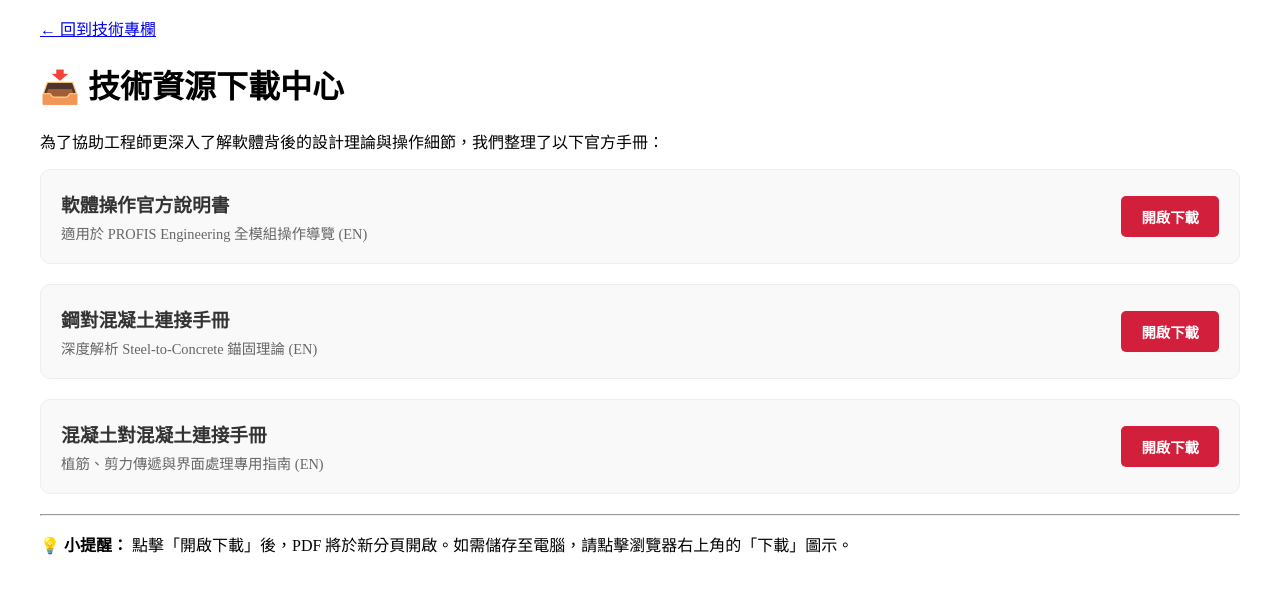
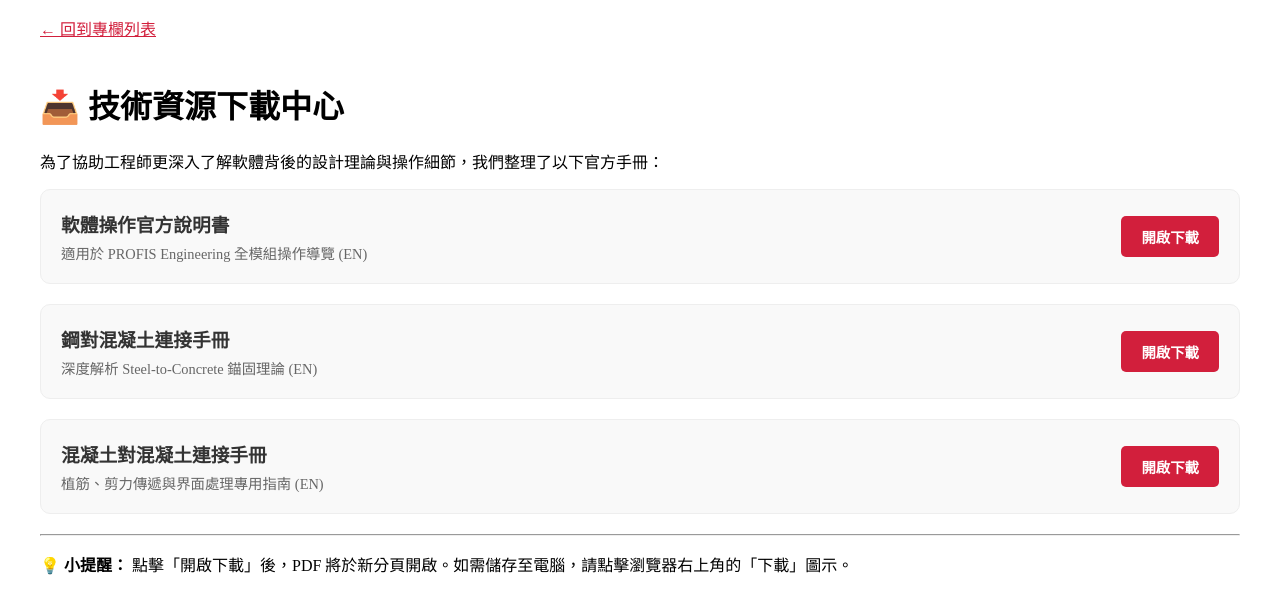
Before and after one commit to SSTTW/TWsoftware-FAQ, a Jekyll site: the page built from _posts/2026-04-10-technical-resources.md, in a window 1280 px wide. Shown: the top 614 px of the page. Built offline with Jekyll 4.4.1, drawn with Linux system fonts in a browser that asks for light colours.

Commit message:
Update 2026-04-10-technical-resources.md

```diff
--- a/_posts/2026-04-10-technical-resources.md
+++ b/_posts/2026-04-10-technical-resources.md
@@ -30,7 +30,7 @@ excerpt: "本專區提供 PROFIS Engineering 相關之設計手冊、鋼對混
   .download-btn:hover { background: #b01a32; }
 </style>
 
-<a href="/TWsoftware-FAQ/blog.html" class="back-btn">← 回到技術專欄</a>
+<a href="/TWsoftware-FAQ/blog.html" style="display:inline-block; margin-bottom:20px; color:#D21F3C;">← 回到專欄列表</a>
 
 # 📥 技術資源下載中心
 
```
